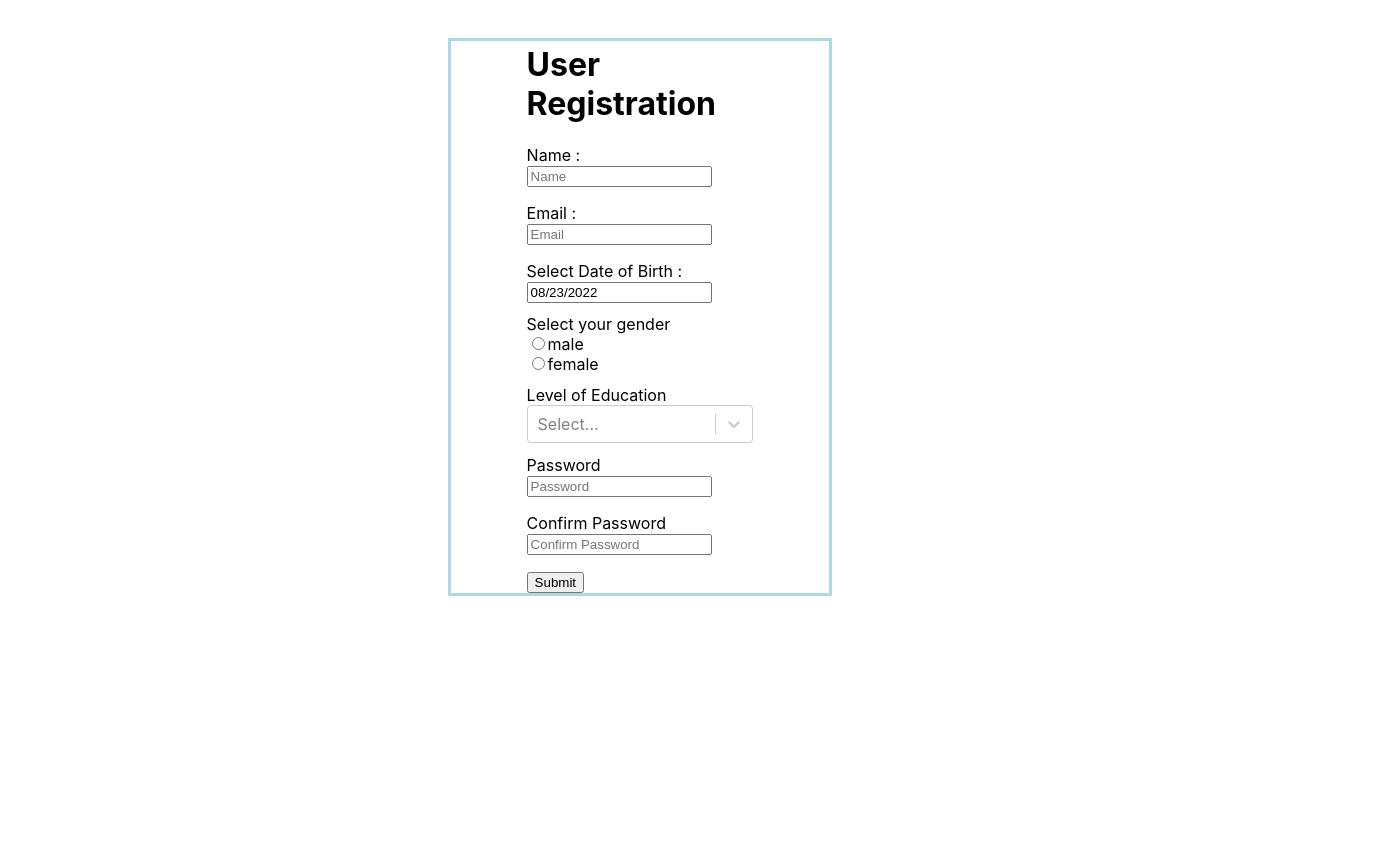
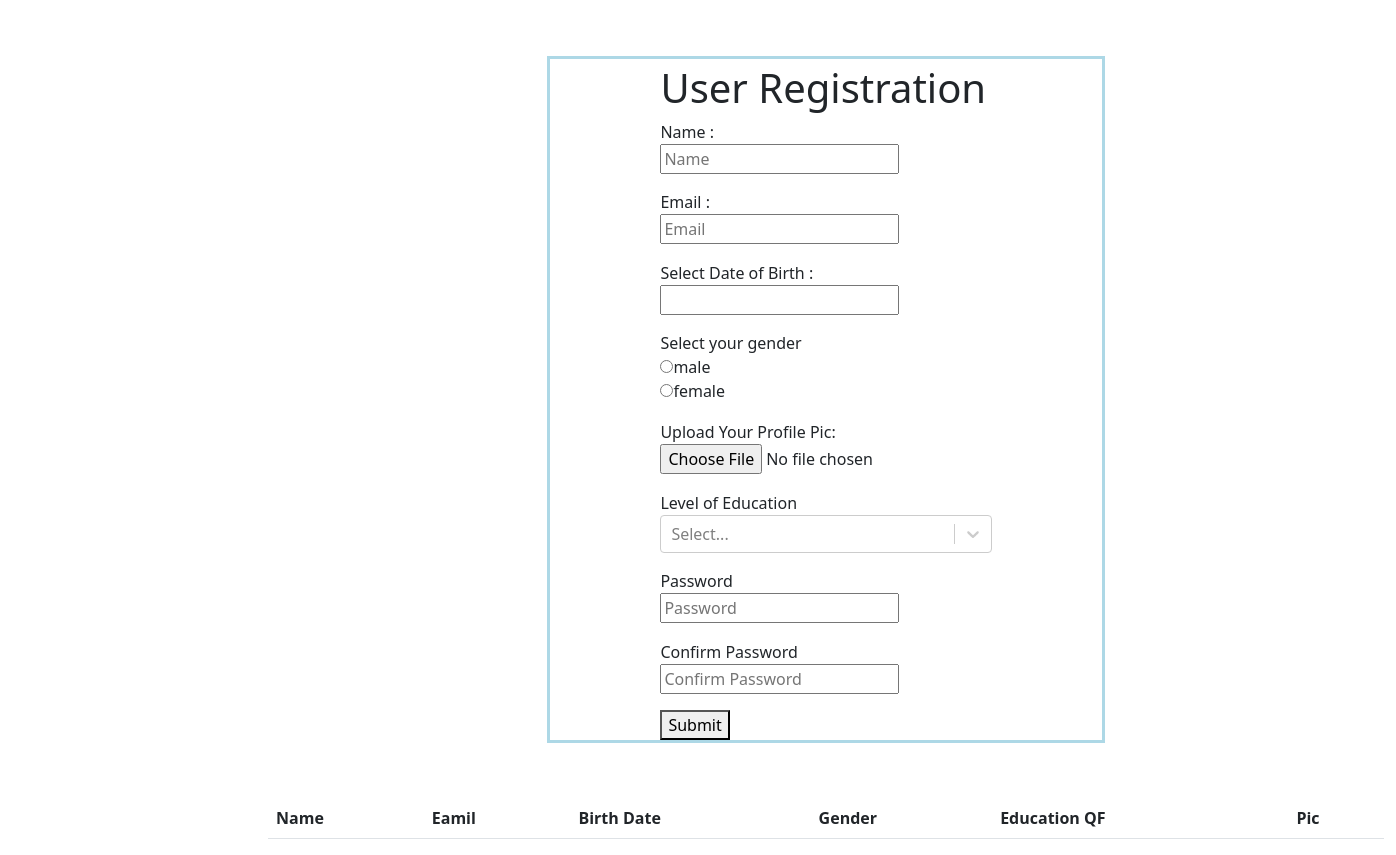
Before and after one commit to ashu7007/ReactTraining, a React (Create React App) app: page / in a window 1280 px wide. Shown: the whole page, 1396 px wide, since content can reach past the window. Before the commit the page ends 800 px from the top, so only its background shows below. Built offline with nearby package versions, Linux system fonts and the light colour scheme.

Commit message:
task day 5

```diff
--- a/package.json
+++ b/package.json
@@ -7,6 +7,7 @@
     "@testing-library/jest-dom": "^5.16.5",
     "@testing-library/react": "^13.3.0",
     "@testing-library/user-event": "^13.5.0",
+    "bootstrap": "^5.2.0",
     "react": "^18.2.0",
     "react-datepicker": "^4.8.0",
     "react-dom": "^18.2.0",
--- a/src/components/RegisterComponent/registerForm.js
+++ b/src/components/RegisterComponent/registerForm.js
@@ -3,11 +3,22 @@ import DatePicker from "react-datepicker";
 import Select from "react-select";
 
 import "react-datepicker/dist/react-datepicker.css";
+import "bootstrap/dist/css/bootstrap.min.css";
 
 
 function RegisterComponent() {
-  const initialValues = { name: "", email: "", password: "", };
-  const [name, setName] = useState("");
+
+    const [listItem,setlistItem] = useState([]);
+    const initialValues = {   name: "",
+                            email: "",
+                            dob:"",
+                            imgpic:"",
+                            gender:"",
+                            eduLevel:"",
+                            password: "",
+                            conpassword:"",
+
+                        };
     const [formValues, setFormValues] = useState(initialValues);
     const [formErrors, setFormErrors] = useState({});
     const [isSubmit, setIsSubmit] = useState(false);
@@ -33,12 +44,6 @@ function RegisterComponent() {
 
     }
 
-  // this function will be called when a radio button is checked
-  const handleChanges = (e) => {
-    setgender(e.target.value);
-  }
-
-
     const handleChange = (e) => {
         const { name, value } = e.target;
         setFormValues({ ...formValues, [name]: value });
@@ -48,25 +53,44 @@ function RegisterComponent() {
         e.preventDefault();
         setFormErrors(validate(formValues));
         setIsSubmit(true);
-    setFormValues({ name: "", email: "", password: "", conpassword: ""});
+        setlistItem(listItem => [...listItem, formValues])
+        console.log(listItem)
+
+        // setlistItem(...formValues);
+        setFormValues({ name: "",
+                        email: "",
+                        dob:"",
+                        imgpic:"",
+                        gender:"",
+                        eduLevel:"",
+                        password: "",
+                        conpassword:"",
+                    });
     };
 
     useEffect(() => {
-    console.log(formErrors);
+
         if (Object.keys(formErrors).length === 0 && isSubmit) {
-      console.log(formValues);
         }
     }, [formErrors]);
+
+
     const validate = (values) => {
         const errors = {};
         const regex = /^[^\s@]+@[^\s@]+\.[^\s@]{2,}$/i;
+        console.log(values)
+
         if (!values.name) {
         errors.name = "Name is required!";
         }
+
         if (!values.email) {
         errors.email = "Email is required!";
         } else if (!regex.test(values.email)) {
         errors.email = "This is not a valid email format!";
+        }
+        if (!values.imgpic){
+            errors.imgpic = "picture is required";
         }
         if (!values.password) {
         errors.password = "Password is required";
@@ -75,30 +99,40 @@ function RegisterComponent() {
         } else if (values.password.length > 10) {
         errors.password = "Password cannot exceed more than 10 characters";
         }
+
         if (!values.conpassword) {
             errors.conpassword = "Confirm is required!";
         }
+        else if (values.password !== values.conpassword) {
+        errors.conpassword = "password and confirm password is not same";}
         return errors;
     };
 
+
+    const tableRows = listItem.map((data,index) => {
         return (
+          <tr key={index}>
+            <td>{data.name}</td>
+            <td>{data.email}</td>
+            <td>{data.dob}</td>
+            <td>{data.gender}</td>
+            <td>{data.eduLevel}</td>
+            <td>{data.imgpic}</td>
 
+          </tr>
+        );
+      });
 
-
-
-
-
-
-
-
-
+  return (
 
     <div style={{marginLeft: "20%",marginTop: "1%",marginRight: "20%"}} className="container">
       <form style={formCss} onSubmit={handleSubmit}>
         <h1 style={{marginLeft: "20%",marginTop: "1%",marginRight: "20%"}}>User Registration</h1>
         <div style={{marginLeft: "20%",marginTop: "1%",marginRight: "20%"}}>
+
           <div className="field">
             <label>Name :</label>
+            <br/>
             <input
               type="text"
               name="name"
@@ -124,7 +158,7 @@ function RegisterComponent() {
           <div style={{marginTop: "5%"}} className="field">
             <label>Select Date of Birth :</label>
 
-            <DatePicker selected={startDate} onChange={getDate} />
+            <DatePicker selected={startDate} value={formValues.dob} onChange={getDate} />
           </div>
 
         <div style={{marginTop: "5%"}} className="field">
@@ -136,8 +170,9 @@ function RegisterComponent() {
             name="gender"
             id='gender-1'
             value="male"
-            onChange={handleChanges}
-            checked={gender === 'male'} />
+            onChange={handleChange}
+            // checked={gender === 'male'}
+            />
           <label htmlFor="gender-1">male</label><br />
 
           <input
@@ -145,11 +180,21 @@ function RegisterComponent() {
             name="gender"
             id='gender-2'
             value="female"
-            onChange={handleChanges}
-            checked={gender === 'female'} />
+            onChange={handleChange}
+            //
+            />
           <label htmlFor="gender-2">female</label><br />
 
         </div>
+
+        {/* image Upload */}
+        <div style={{marginTop: "5%"}}>
+         <label>Upload Your Profile Pic: </label>
+         <br/>
+         <input type="file" accept="image/*" name="imgpic" onChange={handleChange}/>
+
+        </div>
+        <p>{formErrors.pic}</p>
 
 
           <div style={{marginTop: "5%"}}>
@@ -159,6 +204,7 @@ function RegisterComponent() {
 
           <div style={{marginTop: "5%"}} className="field">
             <label>Password</label>
+            <br/>
             <input
               type="password"
               name="password"
@@ -171,6 +217,7 @@ function RegisterComponent() {
 
           <div style={{marginTop: "5%"}} className="field">
             <label>Confirm Password</label>
+            <br/>
             <input
               type="password"
               name="conpassword"
@@ -183,6 +230,27 @@ function RegisterComponent() {
           <button className="fluid ui button blue" on>Submit</button>
         </div>
       </form>
+
+        <div>
+
+            <table className="table">
+                <thead>
+                    <tr>
+                    <th >Name</th>
+                    <th >Eamil</th>
+                    <th >Birth Date</th>
+                    <th >Gender</th>
+                    <th >Education QF</th>
+                    <th >Pic</th>
+
+                    </tr>
+                </thead>
+                <tbody>
+                {tableRows}
+                </tbody>
+            </table>
+        </div>
+
     </div>
   );
 }
```
Also changed, not shown: src/components/tableComponent/tableComponent.js (added), 1 other file (tests, documents, lock files or other folders). Lines whose indentation alone changed are shown as unchanged.
